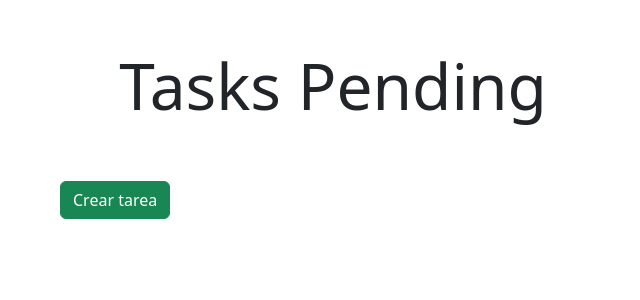
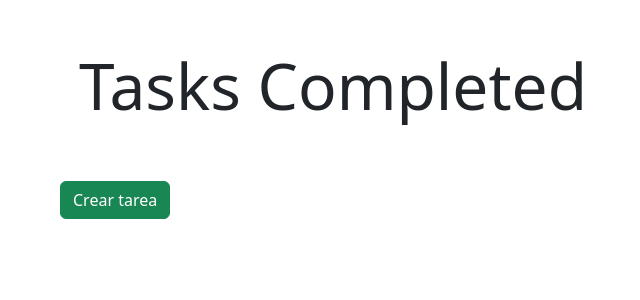
Before and after one commit to Plushfire/django-auth-crud, a Django app: page /tasks_completed/ in a window 1280 px wide. Shown: the part 56-356 px from the top of the page, without its empty margins (307-947 px from the left). Run offline with Django 5.2, Linux system fonts and the light colour scheme; the visitor is signed in with stand-in values (Sample User, id 1); data that the repository does not hold is empty.

Commit message:
updated views and templates

```diff
--- a/tasks/templates/tasks.html
+++ b/tasks/templates/tasks.html
@@ -5,7 +5,10 @@
     <div class="col-md-6 offset-md-3">
       {% if user.is_authenticated %}
 
-      <h1 class="text-center display-3 py-5">Tasks Pending</h1>
+      <h1 class="text-center display-3 py-5">
+        {% if request.path == '/tasks_completed/' %} Tasks Completed {% else %}
+        Tasks pendings {% endif %}
+      </h1>
 
       <a href="{% url 'create_task' %}" class="btn btn-success">Crear tarea</a>
 
--- a/tasks/views.py
+++ b/tasks/views.py
@@ -87,14 +87,14 @@ def task_detail(request, task_id):
             return render(request, 'task_detail.html', {'task': task, 'form': form, 'error':'Error updating task'})
 
 @login_required
-def complete_task(request, task_id):
+def delete_task(request, task_id):
     task =get_object_or_404(models.Task, pk=task_id, user=request.user)
     if request.method == 'POST':
         task.delete()
         return redirect('tasks')
 
 @login_required
-def delete_task(request, task_id):
+def complete_task(request, task_id):
     task =get_object_or_404(models.Task, pk=task_id, user=request.user)
     if request.method == 'POST':
         task.datecompleted = timezone.now()
```
